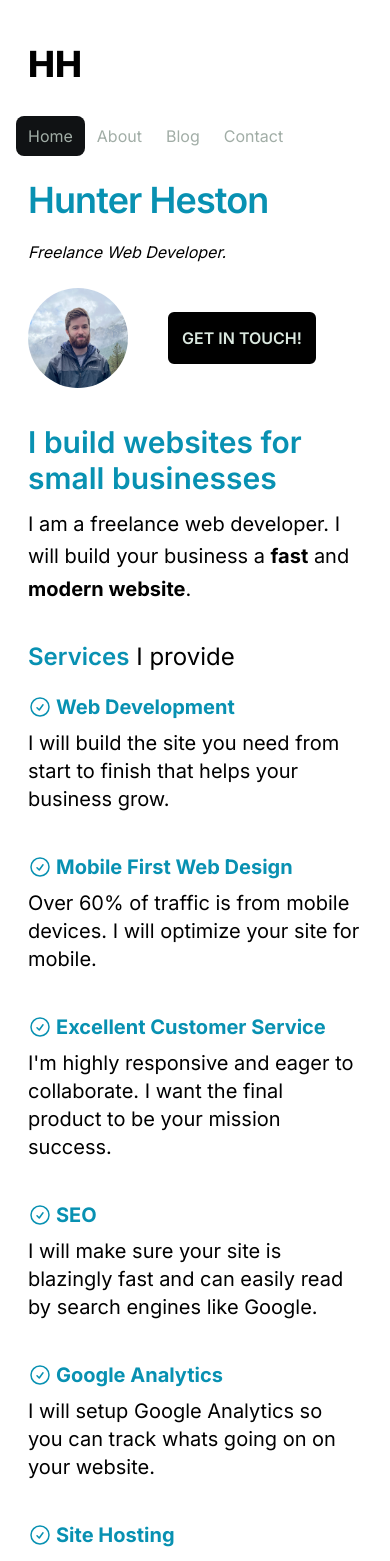
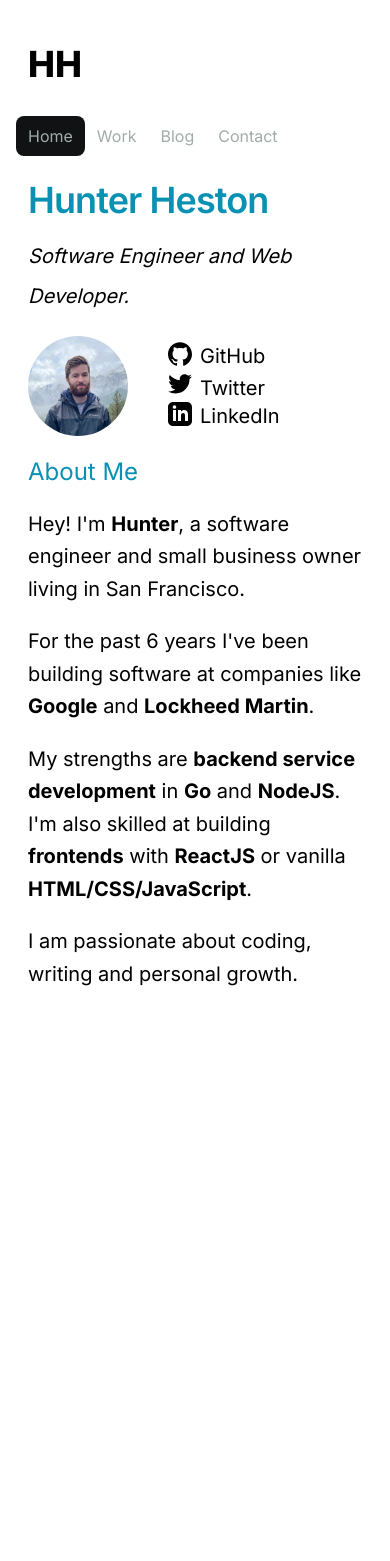
Before and after one commit to HunterHeston/personal-website, a Next.js app: page / in a window 390 px wide. Shown: the top 1561 px of the page. After the commit the page ends 1038 px from the top, so only its background shows below. Built offline with nearby package versions, Linux system fonts and the light colour scheme.

Commit message:
Moving back to a less sales pitch based site. I feel better about this and will turn it into a sales site when ready.

```diff
--- a/components/navigation.tsx
+++ b/components/navigation.tsx
@@ -18,17 +18,11 @@ export default function Navigation() {
         </Link>
         <ul className="flex sm:flex-col">
           <NavItem text="Home" href="/" active={router.pathname === "/"} />
-          {/* <NavItem
+          <NavItem
             text="Work"
             href="/work"
             active={router.pathname === "/work"}
-          /> */}
-          <NavItem
-            text="About"
-            href="/about"
-            active={router.pathname.startsWith("/about")}
           />
-
           <NavItem
             text="Blog"
             href="/blog"
--- a/pages/about.tsx
+++ /dev/null
@@ -1,83 +0,0 @@
-import H2 from "@/components/h2";
-import H1 from "@/components/h1";
-import Image from "next/image";
-import P from "@/components/p";
-import GitHubIcon from "@/components/icons/github";
-import TwitterIcon from "@/components/icons/twitter";
-import LinkedInIcon from "@/components/icons/linkedin";
-
-export default function Home() {
-  return (
-    <>
-      <section className="text-xl">
-        <H1>Hunter Heston</H1>
-        <h2 className="leading-loose italic">
-          Software Engineer and Web Developer.
-        </h2>
-        <div className="flex items-center ">
-          <Image
-            className="rounded-full my-5"
-            alt="hunter heston's head shot"
-            src="/hunterheston.jpeg"
-            width={100}
-            height={100}
-          />
-          <div className="ml-10">
-            <a
-              href="https://github.com/hunterheston"
-              target="_blank"
-              rel="noopener noreferrer"
-              className="flex transition-all hover:text-gray-400"
-            >
-              <GitHubIcon className="mb-2 mr-2"></GitHubIcon>
-              <p>GitHub</p>
-            </a>
-            <a
-              href="https://twitter.com/hunterheston"
-              target="_blank"
-              rel="noopener noreferrer"
-              className="flex transition-all hover:text-gray-400"
-            >
-              <TwitterIcon className="mb-1 mr-2 h-6 w-6"></TwitterIcon>
-              <p>Twitter</p>
-            </a>
-            <a
-              href="https://linkedin.com/in/hunterheston"
-              target="_blank"
-              rel="noopener noreferrer"
-              className="flex transition-all hover:text-gray-400"
-            >
-              <LinkedInIcon className="mr-2"></LinkedInIcon>
-              <p>LinkedIn</p>
-            </a>
-          </div>
-        </div>
-      </section>
-      {/* <hr /> */}
-      <section>
-        <H2 className="text-accent dark:text-darkAccent">About Me</H2>
-        <P className="text-xl">
-          Hey! I&apos;m <span className="font-bold">Hunter</span>, a software
-          engineer and small business owner living in San Francisco.
-        </P>
-        <P className="text-xl">
-          For the past 6 years I&apos;ve been building software at companies
-          like <span className="font-bold">Google</span> and{" "}
-          <span className="font-bold">Lockheed Martin</span>.
-        </P>
-        <P className="text-xl">
-          My strengths are{" "}
-          <span className="font-bold">backend service development</span> in{" "}
-          <span className="font-bold">Go</span> and{" "}
-          <span className="font-bold">NodeJS</span>. I&apos;m also skilled at
-          building <span className="font-bold">frontends</span> with{" "}
-          <span className="font-bold">ReactJS</span> or vanilla{" "}
-          <span className="font-bold">HTML/CSS/JavaScript</span>.
-        </P>
-        <P className="text-xl">
-          I am passionate about coding, writing and personal growth.
-        </P>
-      </section>
-    </>
-  );
-}
--- a/pages/index.tsx
+++ b/pages/index.tsx
@@ -5,16 +5,15 @@ import P from "@/components/p";
 import GitHubIcon from "@/components/icons/github";
 import TwitterIcon from "@/components/icons/twitter";
 import LinkedInIcon from "@/components/icons/linkedin";
-import CheckIcon from "@/components/icons/check";
-import Link from "next/link";
-import ArrowUpRightIcon from "@/components/icons/arrowUpRight";
 
 export default function Home() {
   return (
     <>
-      <section className="mb-4">
+      <section className="text-xl">
         <H1>Hunter Heston</H1>
-        <h2 className="leading-loose italic">Freelance Web Developer.</h2>
+        <h2 className="leading-loose italic">
+          Software Engineer and Web Developer.
+        </h2>
         <div className="flex items-center ">
           <Image
             className="rounded-full my-5"
@@ -23,84 +22,61 @@ export default function Home() {
             width={100}
             height={100}
           />
-          <div className="ml-10 flex">
-            <Link
-              href="/contact"
-              className="text-md font-semibold mr-2 border-2 border-black bg-black text-primary dark:text-black dark:bg-white rounded-md p-3"
+          <div className="ml-10">
+            <a
+              href="https://github.com/hunterheston"
+              target="_blank"
+              rel="noopener noreferrer"
+              className="flex transition-all hover:text-gray-400"
             >
-              GET IN TOUCH!
-            </Link>
+              <GitHubIcon className="mb-2 mr-2"></GitHubIcon>
+              <p>GitHub</p>
+            </a>
+            <a
+              href="https://twitter.com/hunterheston"
+              target="_blank"
+              rel="noopener noreferrer"
+              className="flex transition-all hover:text-gray-400"
+            >
+              <TwitterIcon className="mb-1 mr-2 h-6 w-6"></TwitterIcon>
+              <p>Twitter</p>
+            </a>
+            <a
+              href="https://linkedin.com/in/hunterheston"
+              target="_blank"
+              rel="noopener noreferrer"
+              className="flex transition-all hover:text-gray-400"
+            >
+              <LinkedInIcon className="mr-2"></LinkedInIcon>
+              <p>LinkedIn</p>
+            </a>
           </div>
         </div>
       </section>
+      {/* <hr /> */}
       <section>
-        <H2 className="text-3xl mb-3 text-accent dark:text-darkAccent font-semibold">
-          I <span>build websites</span> for <span>small businesses</span>
-        </H2>
-        <P className="text-xl mt-0 mb-9">
-          I am a freelance web developer. I will build your business a{" "}
-          <span className="font-bold">fast</span> and{" "}
-          <span className="font-bold">modern website</span>.
+        <H2 className="text-accent dark:text-darkAccent">About Me</H2>
+        <P className="text-xl">
+          Hey! I&apos;m <span className="font-bold">Hunter</span>, a software
+          engineer and small business owner living in San Francisco.
         </P>
-        <h3 className="text-2xl mb-5">
-          <span className="text-accent dark:text-darkAccent font-semibold">
-            Services
-          </span>{" "}
-          I provide
-        </h3>
-        <ul className="w-full flex flex-wrap">
-          <li className="mb-10 sm:w-1/2 w-full text-xl">
-            <h4 className="mb-2 font-bold flex items-center text-accent dark:text-darkAccent">
-              <CheckIcon className="mr-1" /> Web Development
-            </h4>
-            <p className="sm:mx-2">
-              I will build the site you need from start to finish that helps
-              your business grow.
-            </p>
-          </li>
-          <li className="mb-10 sm:w-1/2 w-full text-xl">
-            <h4 className="mb-2 font-bold flex items-center text-accent dark:text-darkAccent">
-              <CheckIcon className="mr-1" /> Mobile First Web Design
-            </h4>
-            <p className="sm:mx-2">
-              Over 60% of traffic is from mobile devices. I will optimize your
-              site for mobile.
-            </p>
-          </li>
-          <li className="mb-10 sm:w-1/2 w-full text-xl">
-            <h4 className="mb-2 font-bold flex items-center text-accent dark:text-darkAccent">
-              <CheckIcon className="mr-1" /> Excellent Customer Service
-            </h4>
-            <p className="sm:mx-2">
-              I&apos;m highly responsive and eager to collaborate. I want the
-              final product to be your mission success.
-            </p>
-          </li>
-          <li className="mb-10 sm:w-1/2 w-full text-xl">
-            <h4 className="mb-2 font-bold flex items-center text-accent dark:text-darkAccent">
-              <CheckIcon className="mr-1" /> SEO
-            </h4>
-            <p className="sm:mx-2">
-              I will make sure your site is blazingly fast and can easily read
-              by search engines like Google.
-            </p>
-          </li>
-          <li className="mb-10 sm:w-1/2 w-full text-xl">
-            <h4 className="mb-2 font-bold flex items-center text-accent dark:text-darkAccent">
-              <CheckIcon className="mr-1" /> Google Analytics
-            </h4>
-            <p className="sm:mx-2">
-              I will setup Google Analytics so you can track whats going on on
-              your website.
-            </p>
-          </li>
-          <li className="mb-10 sm:w-1/2 w-full text-xl">
-            <h4 className="mb-2 font-bold flex items-center text-accent dark:text-darkAccent">
-              <CheckIcon className="mr-1" /> Site Hosting
-            </h4>
-            <p className="sm:mx-2">I will manage hosting your website.</p>
-          </li>
-        </ul>
+        <P className="text-xl">
+          For the past 6 years I&apos;ve been building software at companies
+          like <span className="font-bold">Google</span> and{" "}
+          <span className="font-bold">Lockheed Martin</span>.
+        </P>
+        <P className="text-xl">
+          My strengths are{" "}
+          <span className="font-bold">backend service development</span> in{" "}
+          <span className="font-bold">Go</span> and{" "}
+          <span className="font-bold">NodeJS</span>. I&apos;m also skilled at
+          building <span className="font-bold">frontends</span> with{" "}
+          <span className="font-bold">ReactJS</span> or vanilla{" "}
+          <span className="font-bold">HTML/CSS/JavaScript</span>.
+        </P>
+        <P className="text-xl">
+          I am passionate about coding, writing and personal growth.
+        </P>
       </section>
     </>
   );
--- a/pages/work.tsx
+++ b/pages/work.tsx
@@ -6,7 +6,9 @@ export default function Contact() {
   return (
     <>
       <H1>Work</H1>
-      <P>An overview of some of the projects I&apos;ve worked on.</P>
+      <P>This is a work in progress. Check back soon. </P>
+
+      {/* <P>An overview of some of the projects I&apos;ve worked on.</P>
       <div className="sm:flex flex-wrap">
         <ProjectCard
           title="Bean Bag Cafe"
@@ -26,7 +28,7 @@ export default function Contact() {
           projectLink="https://benchmarkclimbing.com"
           codeLink="https://github.com/hunterheston"
         />
-      </div>
+      </div> */}
     </>
   );
 }
```
